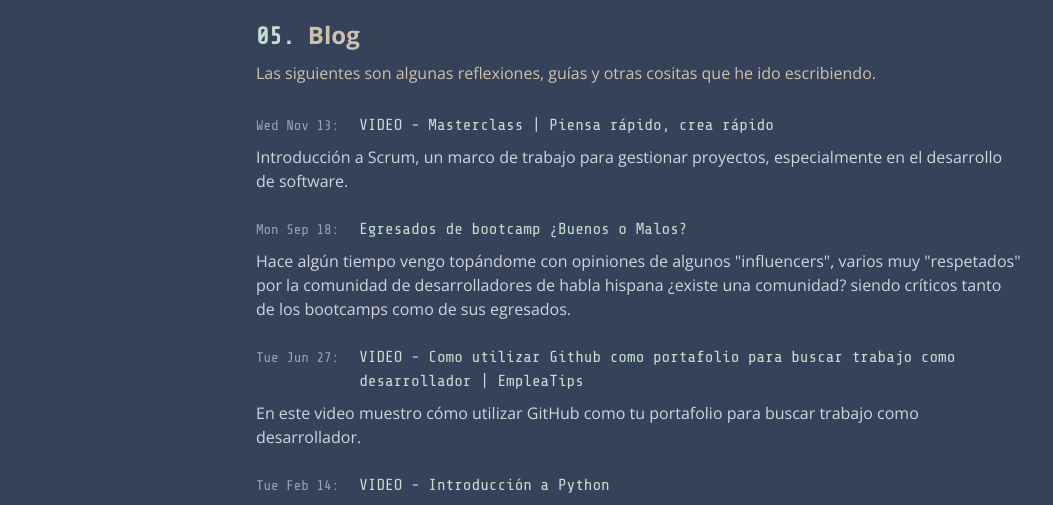
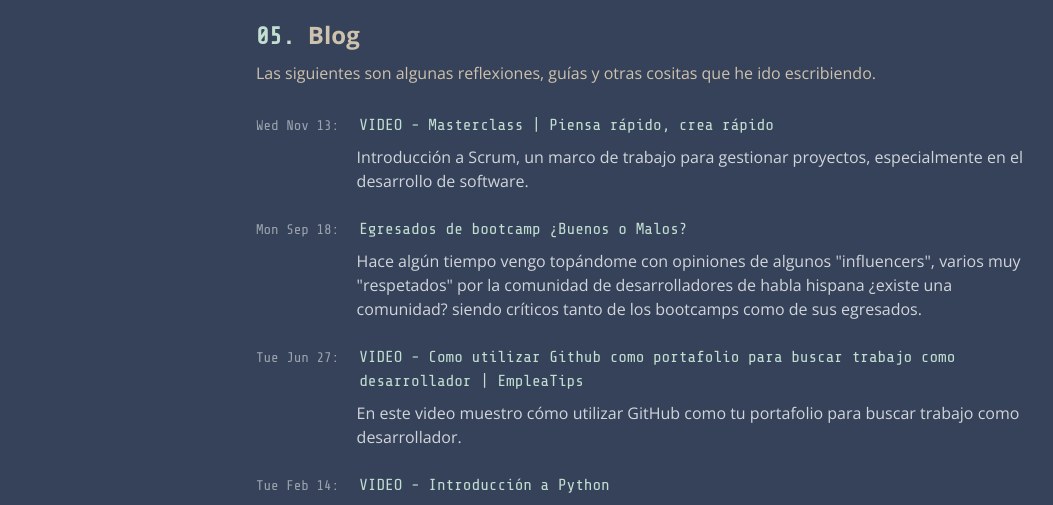
Before and after one commit to bguzmanm/me, an Astro site: page /me/posts in a window 1280 px wide. Shown: the part 61-566 px from the top of the page, without its empty margins (0-1053 px from the left). Built offline with nearby package versions, Linux system fonts and the light colour scheme; Astro itself is replaced by a stand-in of ours.

Commit message:
feat(mejorar formato y presentación de publicaciones en el blog)

```diff
--- a/src/components/PostsList.astro
+++ b/src/components/PostsList.astro
@@ -1,18 +1,56 @@
 ---
-const postsO = await Astro.glob('../pages/posts/*.md');
-const posts = postsO.sort((a, b) => new Date(b.frontmatter.pubDate).getTime() - new Date(a.frontmatter.pubDate).getTime());
+const postsO = await Astro.glob("../pages/posts/*.md");
+const posts = postsO.sort(
+  (a, b) =>
+    new Date(b.frontmatter.pubDate).getTime() -
+    new Date(a.frontmatter.pubDate).getTime()
+);
 ---
+
 <span class="p-2" id="posts"></span>
 <div class="container pt-2 mt-10 md:mt-10">
-    <section class="flex flex-col-reverse items-center gap-10 md:flex-row-reverse">
+  <section
+    class="flex flex-col-reverse items-center gap-10 md:flex-row-reverse"
+  >
     <div class="flex-grow">
       <div class="mt-2 font-bold text-2xl">
-                <h2 class="font-bold"><span class="font-mono text-main-great-text">05. </span>Blog</h2>
+        <h2 class="font-bold">
+          <span class="font-mono text-main-great-text">05. </span>Blog
+        </h2>
       </div>
       <div class="flex-grow mt-2 font-sans col-span-6 pb-2">
-                Las siguientes son algunas reflexiones, guías y otras cositas que he ido escribiendo.
+        Las siguientes son algunas reflexiones, guías y otras cositas que he ido
+        escribiendo.
       </div>
       <ul class="mt-4">
+        {
+          posts.map((post) => (
+            <li class="mb-5">
+              <div>
+                <div class="flex items-baseline">
+                  <span class="font-mono text-sm text-gray-400 mr-3 shrink-0">
+                    {post.frontmatter.pubDate.toString().slice(0, 10)}:
+                  </span>
+                  <a
+                    href={post.url}
+                    class="font-mono text-main-great-text text-left hover:text-main-bg hover:bg-main-link rounded transition-colors duration-200 px-2 py-1"
+                  >
+                    {post.frontmatter.title}
+                  </a>
+                </div>
+                <p
+                  class="mt-1 text-gray-300"
+                  style="margin-left:calc(4ch + 4rem);"
+                >
+                  {post.frontmatter.description}
+                </p>
+              </div>
+            </li>
+          ))
+        }
+      </ul>
+
+      <!-- <ul class="mt-4">
                 {posts.map(post =>
                     <li class="mb-5">
                         <div class="flex items-baseline">
@@ -22,10 +60,10 @@ const posts = postsO.sort((a, b) => new Date(b.frontmatter.pubDate).getTime() -
                                 {post.frontmatter.title}
                             </a>
                         </div>
-                        <p class="mt-1 text-gray-300">{post.frontmatter.description}</p>
+                        <p class="mt-1 text-gray-300 ml-5">{post.frontmatter.description}</p>
                     </li>
                 )}
-            </ul>
+            </ul> -->
     </div>
   </section>
 </div>
```
Also changed, not shown: src/pages/posts/post-4.md (line endings or trailing spaces). Lines whose indentation alone changed are shown as unchanged.
